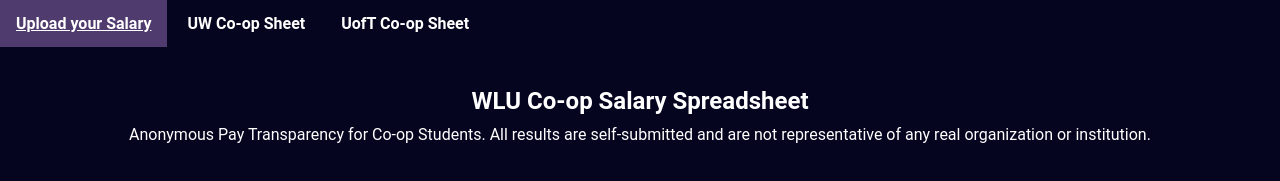
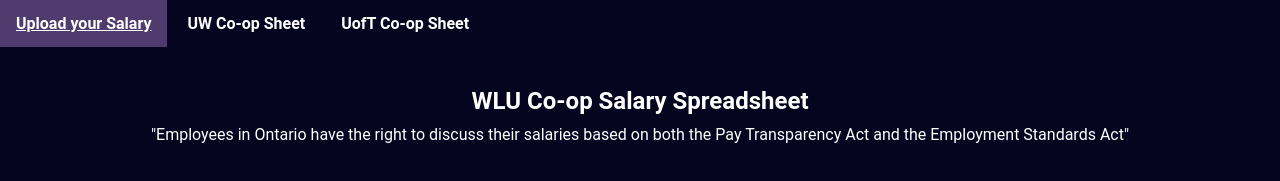
Before and after one commit to jwizzlejosh/WLU-coop-salary, a plain HTML site: page index.html in a window 1280 px wide. Shown: the top 181 px of the page. Drawn offline with Linux system fonts and the light colour scheme; grey boxes are pictures that could not be loaded.

Commit message:
Update index.html

```diff
--- a/index.html
+++ b/index.html
@@ -103,7 +103,7 @@
 
     <div class="iframe-container">
         <div class="title">WLU Co-op Salary Spreadsheet</div>
-        <div class="description">Anonymous Pay Transparency for Co-op Students. All results are self-submitted and are not representative of any real organization or institution.</div>
+        <div class="description">"Employees in Ontario have the right to discuss their salaries based on both the Pay Transparency Act and the Employment Standards Act"</div>
         <br>
         <iframe src="https://docs.google.com/spreadsheets/d/e/2PACX-1vQ4JldC8Ms7-jr1WpM-UMnFgofeH6EPPJqOvqrwoDHeMqGAtV5Q_bp91uS544rCQIU4IINSFnBKQrwk/pubhtml?gid=1941532160&amp;single=true&amp;widget=true&amp;headers=false"></iframe>
     </div>
```
